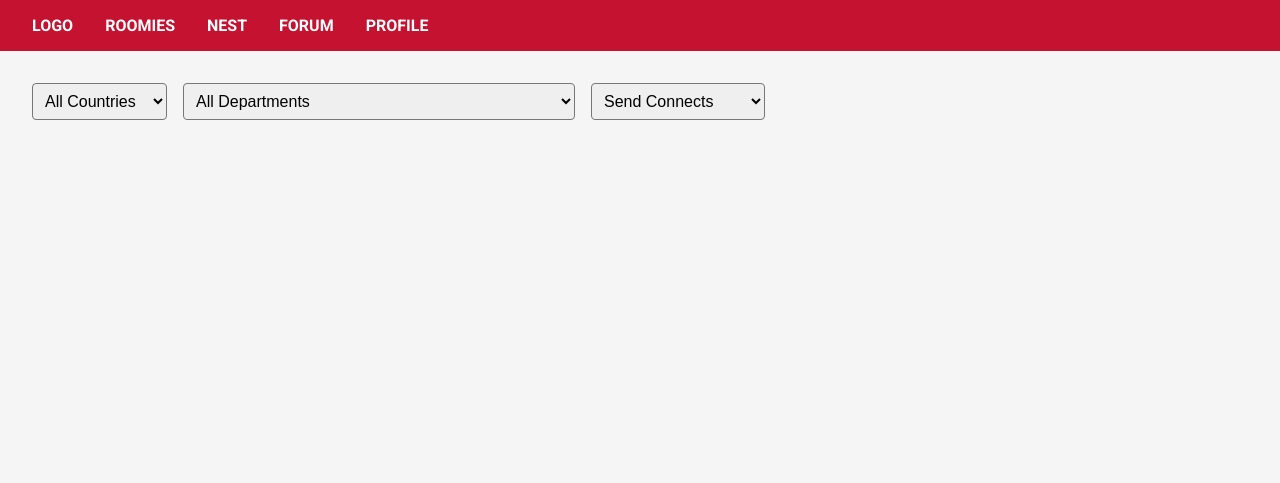
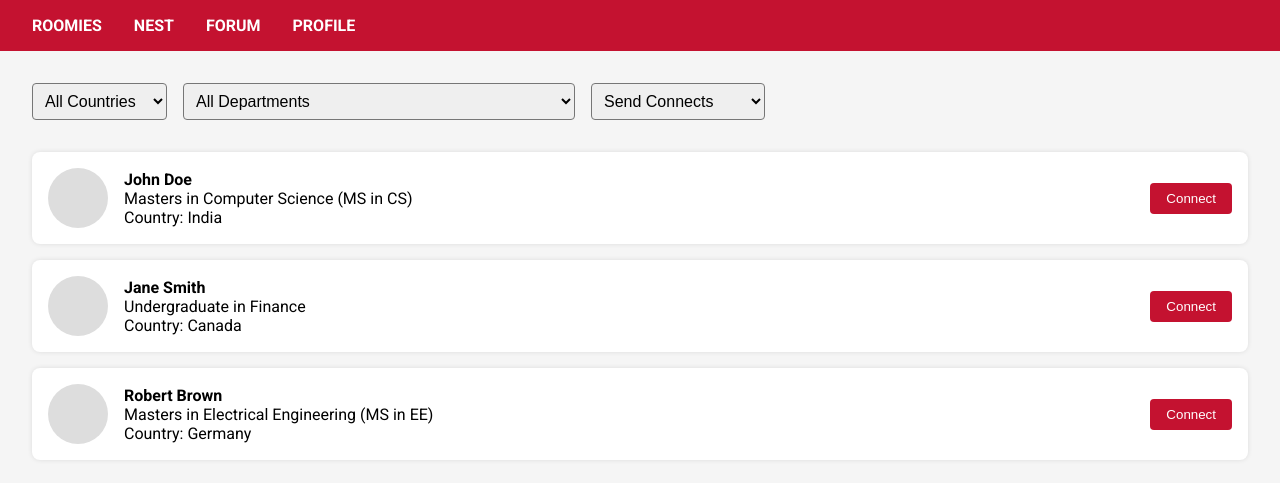
Before and after one commit to KRISHNAVARDHAN210/sdsuconnect, a Python web app: template backend/app/templates/roomies.html in a window 1280 px wide. Shown: the top 483 px of the page. Run offline with Jinja, Linux system fonts and the light colour scheme; the template is opened without the code that fills it, so the values that code supplies are empty.

Commit message:
updates roomies.html

```diff
--- a/backend/app/templates/roomies.html
+++ b/backend/app/templates/roomies.html
@@ -50,10 +50,19 @@
       border-radius: 8px;
       box-shadow: 0 0 5px rgba(0,0,0,0.1);
       display: flex;
+      flex-direction: column;
+      cursor: pointer;
+      transition: all 0.3s;
+    }
+    .roomie-card:hover {
+      box-shadow: 0 0 10px rgba(0,0,0,0.2);
+    }
+    .roomie-info {
+      display: flex;
       align-items: center;
       justify-content: space-between;
     }
-    .roomie-info {
+    .roomie-basic {
       display: flex;
       align-items: center;
       gap: 1rem;
@@ -92,6 +101,14 @@
     .connect-btn:hover, .accept-btn:hover, .reject-btn:hover, .message-btn:hover, .remove-btn:hover {
       opacity: 0.8;
     }
+    .hidden-details {
+      display: none;
+      background-color: #f9f9f9;
+      padding: 0.8rem;
+      margin-top: 0.8rem;
+      border-radius: 6px;
+      font-size: 0.9rem;
+    }
   </style>
 </head>
 
@@ -100,7 +117,6 @@
 <!-- Navbar -->
 <div class="navbar">
   <div class="nav-links">
-    <div>LOGO</div>
     <div>ROOMIES</div>
     <div>NEST</div>
     <div>FORUM</div>
@@ -108,9 +124,9 @@
   </div>
 </div>
 
-<!-- Filters Section -->
+<!-- Filters -->
 <div class="filter-section">
-  <select id="country-filter" onchange="loadRoomies()">
+  <select id="country-filter" onchange="loadDummyRoomies()">
     <option value="">All Countries</option>
     <option>India</option>
     <option>United States</option>
@@ -119,7 +135,7 @@
     <option>UAE</option>
   </select>
 
-  <select id="department-filter" onchange="loadRoomies()">
+  <select id="department-filter" onchange="loadDummyRoomies()">
     <option value="">All Departments</option>
     <option>Masters in Computer Engineering (MS in ComPE)</option>
     <option>Masters in Computer Science (MS in CS)</option>
@@ -129,7 +145,7 @@
     <option>Undergraduate in Psychology</option>
   </select>
 
-  <select id="connect-filter" onchange="loadRoomies()">
+  <select id="connect-filter" onchange="loadDummyRoomies()">
     <option value="normal">Send Connects</option>
     <option value="pending">Pending Invitations</option>
     <option value="connected">My Connects</option>
@@ -138,44 +154,45 @@
 
 <!-- Roomies List -->
 <div class="roomies-list" id="roomies-list">
-  <!-- Roomies will load here -->
+  <!-- Dummy cards will load here -->
 </div>
 
-<!-- JavaScript Section -->
 <script>
-async function loadRoomies() {
-  const country = document.getElementById('country-filter').value;
-  const department = document.getElementById('department-filter').value;
+// Dummy Data
+const dummyRoomies = [
+  { id: 1, name: "John Doe", department: "Masters in Computer Science (MS in CS)", country: "India" },
+  { id: 2, name: "Jane Smith", department: "Undergraduate in Finance", country: "Canada" },
+  { id: 3, name: "Robert Brown", department: "Masters in Electrical Engineering (MS in EE)", country: "Germany" }
+];
+
+function loadDummyRoomies() {
   const connectStatus = document.getElementById('connect-filter').value;
-
-  const response = await fetch(`/roomies?country=${country}&department=${department}&status=${connectStatus}`);
-  const data = await response.json();
-
   const list = document.getElementById('roomies-list');
   list.innerHTML = '';
 
-  data.forEach(roomie => {
+  dummyRoomies.forEach(roomie => {
     let actionButtons = '';
 
     if (connectStatus === "normal") {
-      actionButtons = `<button class="connect-btn" onclick="sendConnect(${roomie.id})">Connect</button>`;
+      actionButtons = `<button class="connect-btn" onclick="sendConnect(event, ${roomie.id})">Connect</button>`;
     }
     else if (connectStatus === "pending") {
       actionButtons = `
-        <button class="accept-btn" onclick="acceptConnect(${roomie.id})">Accept</button>
-        <button class="reject-btn" onclick="rejectConnect(${roomie.id})">Reject</button>
+        <button class="accept-btn" onclick="acceptConnect(event, ${roomie.id})">Accept</button>
+        <button class="reject-btn" onclick="rejectConnect(event, ${roomie.id})">Reject</button>
       `;
     }
     else if (connectStatus === "connected") {
       actionButtons = `
-        <button class="message-btn" onclick="messageUser(${roomie.id})">Message</button>
-        <button class="remove-btn" onclick="removeConnect(${roomie.id})">Remove</button>
+        <button class="message-btn" onclick="messageUser(event, ${roomie.id})">Message</button>
+        <button class="remove-btn" onclick="removeConnect(event, ${roomie.id})">Remove</button>
       `;
     }
 
     const card = `
-      <div class="roomie-card">
+      <div class="roomie-card" onclick="toggleDetails(${roomie.id})">
         <div class="roomie-info">
+          <div class="roomie-basic">
             <div class="roomie-pic"></div>
             <div class="roomie-details">
               <strong>${roomie.name}</strong>
@@ -183,8 +200,14 @@ async function loadRoomies() {
               <div>Country: ${roomie.country}</div>
             </div>
           </div>
-        <div class="action-buttons">
+          <div class="action-buttons" id="action-${roomie.id}">
             ${actionButtons}
+          </div>
+        </div>
+        <div class="hidden-details" id="details-${roomie.id}">
+          <p><strong>Food Preferences:</strong> Vegetarian</p>
+          <p><strong>Languages:</strong> English, Hindi</p>
+          <p><strong>Looking for:</strong> Roommates</p>
         </div>
       </div>
     `;
@@ -192,15 +215,43 @@ async function loadRoomies() {
   });
 }
 
-// Dummy Button Actions
-function sendConnect(id) { alert("Connect sent to user id " + id); }
-function acceptConnect(id) { alert("Accepted user id " + id); }
-function rejectConnect(id) { alert("Rejected user id " + id); }
-function messageUser(id) { alert("Messaging user id " + id); }
-function removeConnect(id) { alert("Removed connection with user id " + id); }
+function toggleDetails(id) {
+  const details = document.getElementById(`details-${id}`);
+  if (details.style.display === "none" || details.style.display === "") {
+    details.style.display = "block";
+  } else {
+    details.style.display = "none";
+  }
+}
+
+function sendConnect(event, id) {
+  event.stopPropagation(); // Prevents card click
+  const actionDiv = document.getElementById(`action-${id}`);
+  actionDiv.innerHTML = `<div style="color: green; font-weight: bold;">Sent ✅</div>`;
+}
+
+function acceptConnect(event, id) {
+  event.stopPropagation();
+  alert("Accepted user id " + id);
+}
+
+function rejectConnect(event, id) {
+  event.stopPropagation();
+  alert("Rejected user id " + id);
+}
+
+function messageUser(event, id) {
+  event.stopPropagation();
+  alert("Messaging user id " + id);
+}
+
+function removeConnect(event, id) {
+  event.stopPropagation();
+  alert("Removed connection with user id " + id);
+}
 
 // Load initially
-window.onload = loadRoomies;
+window.onload = loadDummyRoomies;
 </script>
 
 </body>
```
Lines whose indentation alone changed are shown as unchanged.
